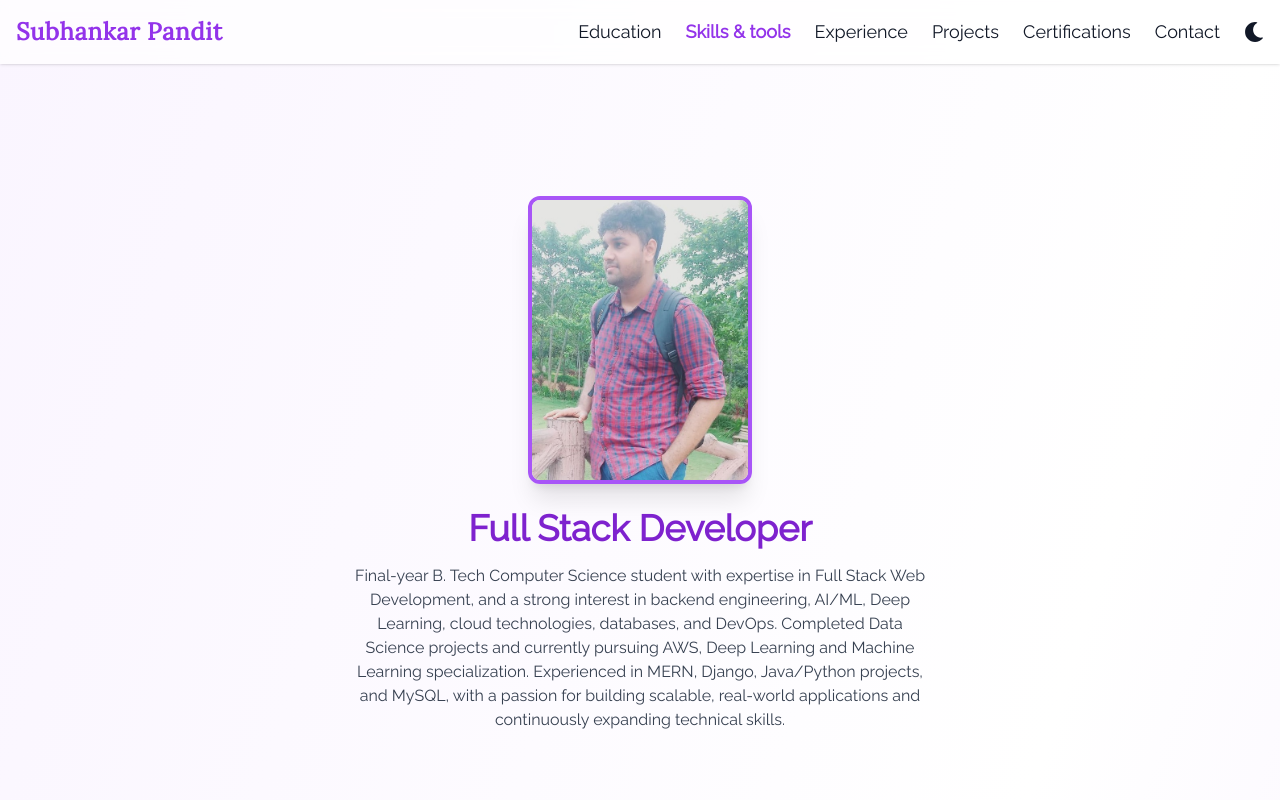
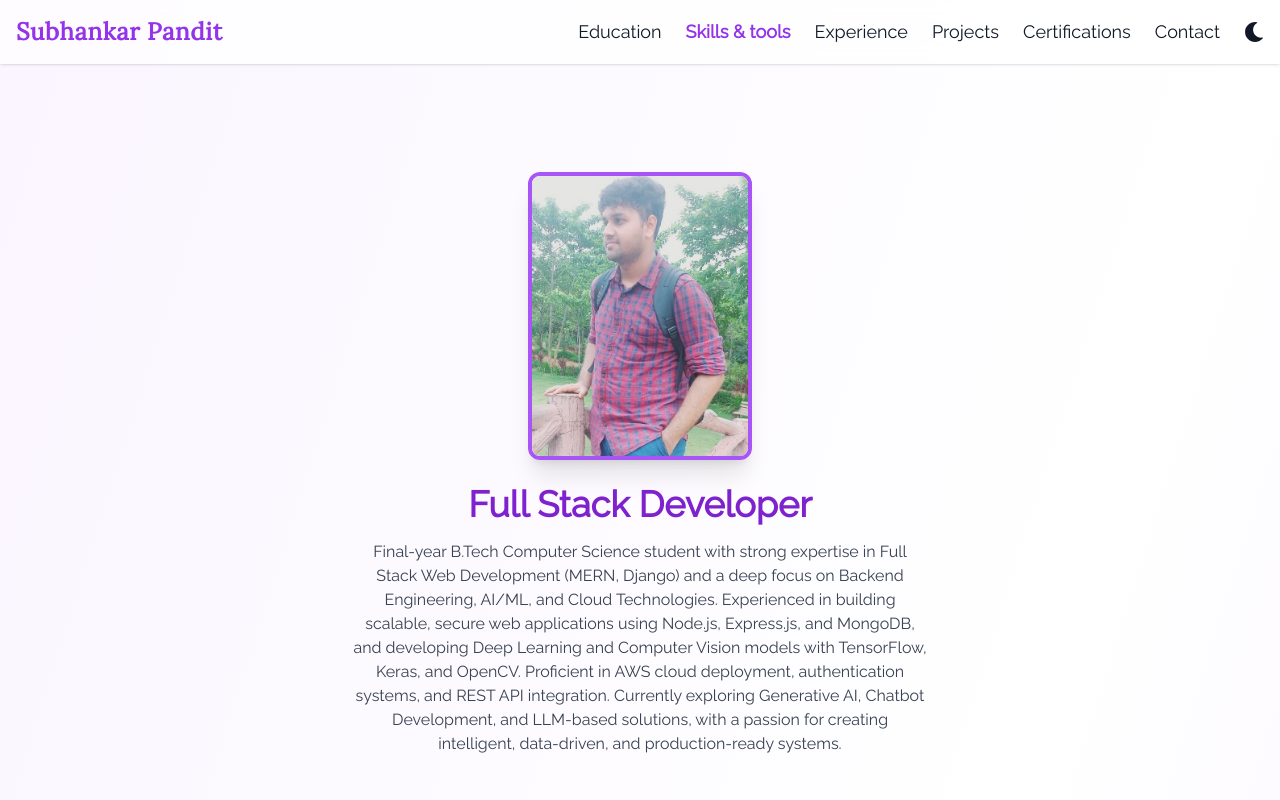
Before and after one commit to SubhankarA8415/Portfolio, a React (Vite) app in the folder portfolio/: page / in a window 1280 px wide. Shown: the top 800 px of the page. Built offline with nearby package versions, Linux system fonts and the light colour scheme.

Commit message:
Update App.jsx

```diff
--- a/portfolio/src/App.jsx
+++ b/portfolio/src/App.jsx
@@ -224,7 +224,12 @@ export default function App() {
           whileHover={{ scale: 1.05 }} transition={{ duration: 0.5 }} />
         <motion.h2 className="text-4xl font-bold mb-4 text-purple-700 dark:text-purple-300">Full Stack Developer</motion.h2>
         <p className="max-w-xl text-gray-700 dark:text-gray-300">
-         Final-year B. Tech Computer Science student with expertise in Full Stack Web Development, and a strong interest in backend engineering, AI/ML, Deep Learning, cloud technologies, databases, and DevOps. Completed Data Science projects and currently pursuing AWS, Deep Learning and Machine Learning specialization. Experienced in MERN, Django, Java/Python projects, and MySQL, with a passion for building scalable, real-world applications and continuously expanding technical skills.
+          Final-year B.Tech Computer Science student with strong expertise in Full Stack Web Development (MERN,
+          Django) and a deep focus on Backend Engineering, AI/ML, and Cloud Technologies. Experienced in building
+          scalable, secure web applications using Node.js, Express.js, and MongoDB, and developing Deep Learning and
+          Computer Vision models with TensorFlow, Keras, and OpenCV. Proficient in AWS cloud deployment,
+          authentication systems, and REST API integration. Currently exploring Generative AI, Chatbot Development,
+          and LLM-based solutions, with a passion for creating intelligent, data-driven, and production-ready systems.
         </p>
       </motion.section>
 
```
